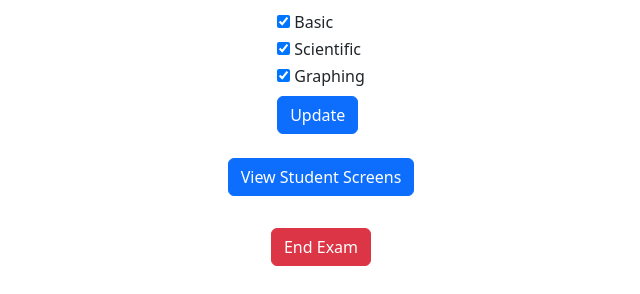
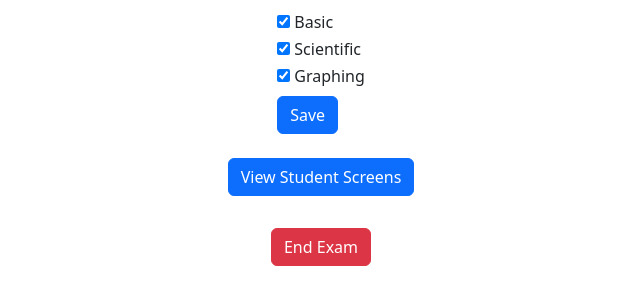
Before and after one commit to GraphiteApp/GraphiteTeacher, a Django app: page /exam in a window 1280 px wide. Shown: the part 404-698 px from the top of the page, without its empty margins (319-959 px from the left). Run offline with Django 4.2, Linux system fonts and the light colour scheme; a user stored in the database is signed in; tables that the repository leaves empty hold one stand-in row (values such as "Sample post"); parts of the project's set-up code (start-up, migrations or seed data) failed here and were passed over.

Commit message:
rename Allowed Calculators Update -> Save

```diff
--- a/templates/Graphite/exam.html
+++ b/templates/Graphite/exam.html
@@ -28,7 +28,7 @@
                 </div>
 
             {% endfor %}
-            <input type="submit" value="Update" class="btn btn-primary mt-2">
+            <input type="submit" value="Save" class="btn btn-primary mt-2">
         </form>
 
         <a class="btn btn-primary mt-4" href="/exam_video">View Student Screens</a>
```
